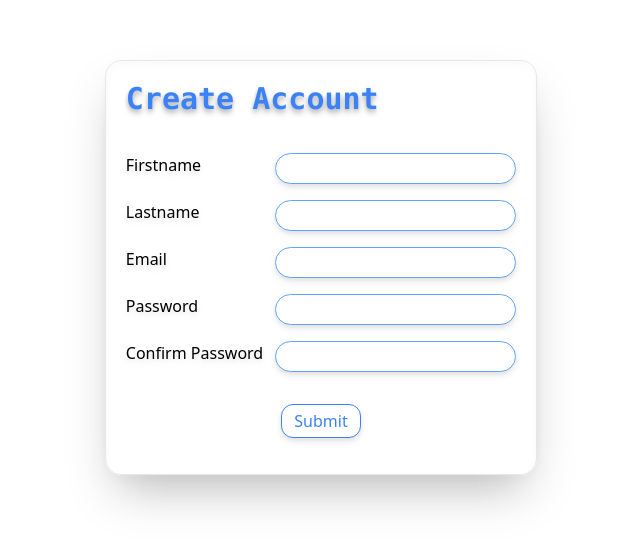
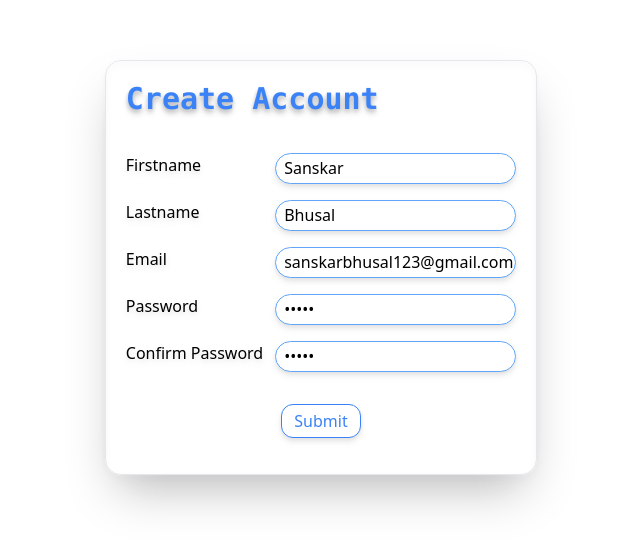
Before and after one commit to sanskarbhusal/todo, a React (Vite) app in the folder frontend/: page /register in a window 1280 px wide. Shown: the part 133-680 px from the top of the page, without its empty margins (319-959 px from the left). Built offline with nearby package versions, Linux system fonts and the light colour scheme.

Commit message:
Scripted Commit from outer folder

```diff
--- a/frontend/src/components/Register/Register.tsx
+++ b/frontend/src/components/Register/Register.tsx
@@ -5,11 +5,11 @@ const url = import.meta.env.VITE_url2
 export default function Register() {
 
     // state hooks
-    const [firstname, setFirstname] = useState("")
-    const [lastname, setLastname] = useState("")
-    const [email, setEmail] = useState("")
-    const [password, setPassword] = useState("")
-    const [cpassword, setCpassword] = useState("")
+    const [firstname, setFirstname] = useState("Sanskar")
+    const [lastname, setLastname] = useState("Bhusal")
+    const [email, setEmail] = useState("sanskarbhusal123@gmail.com")
+    const [password, setPassword] = useState("admin")
+    const [cpassword, setCpassword] = useState("admin")
     const [error, setError] = useState({ message: "your message", happened: false })
     const [registered, setRegistered] = useState(false)
 
```
Also changed, not shown: 1 other file (tests, documents, lock files or other folders).
